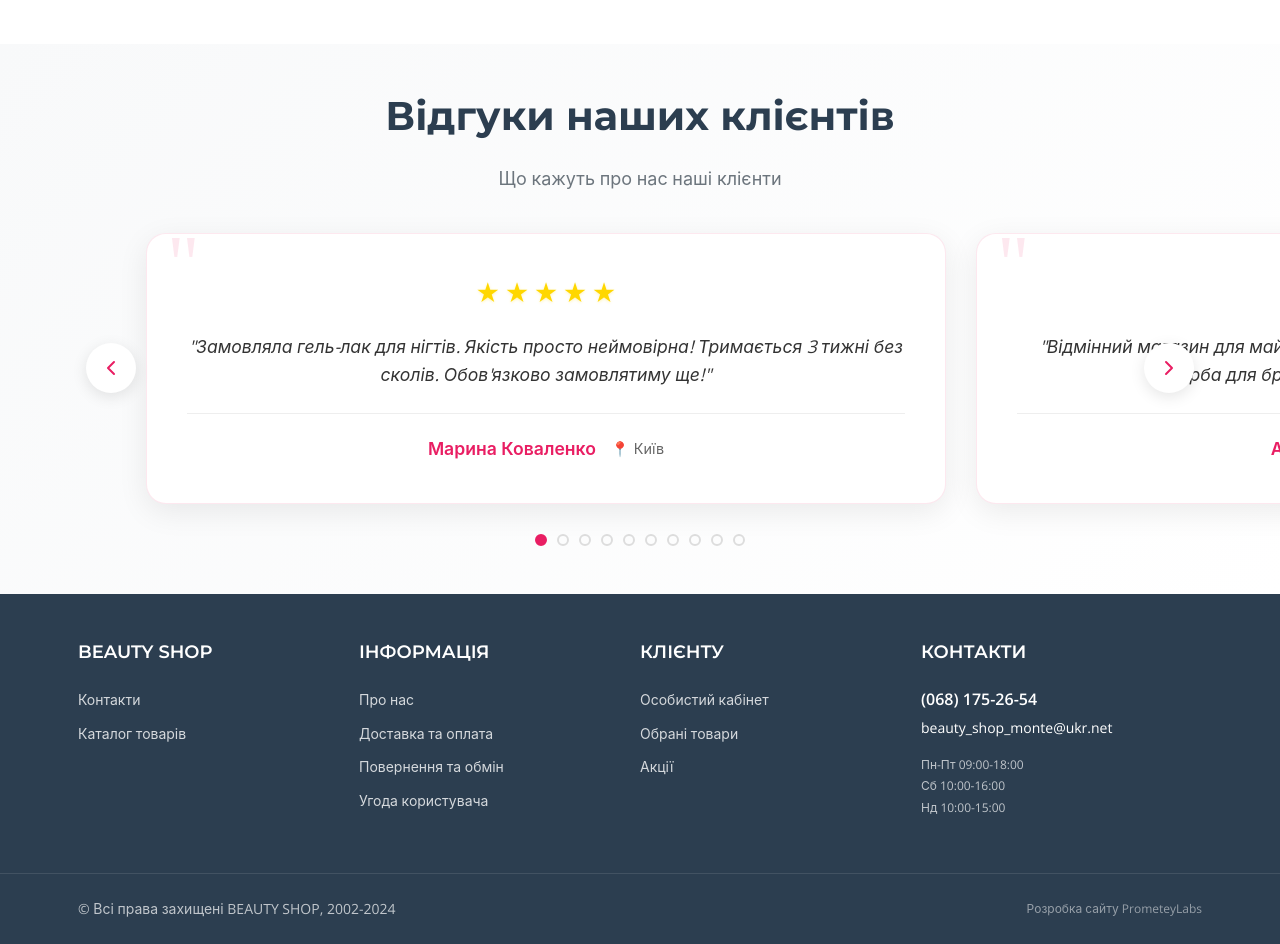
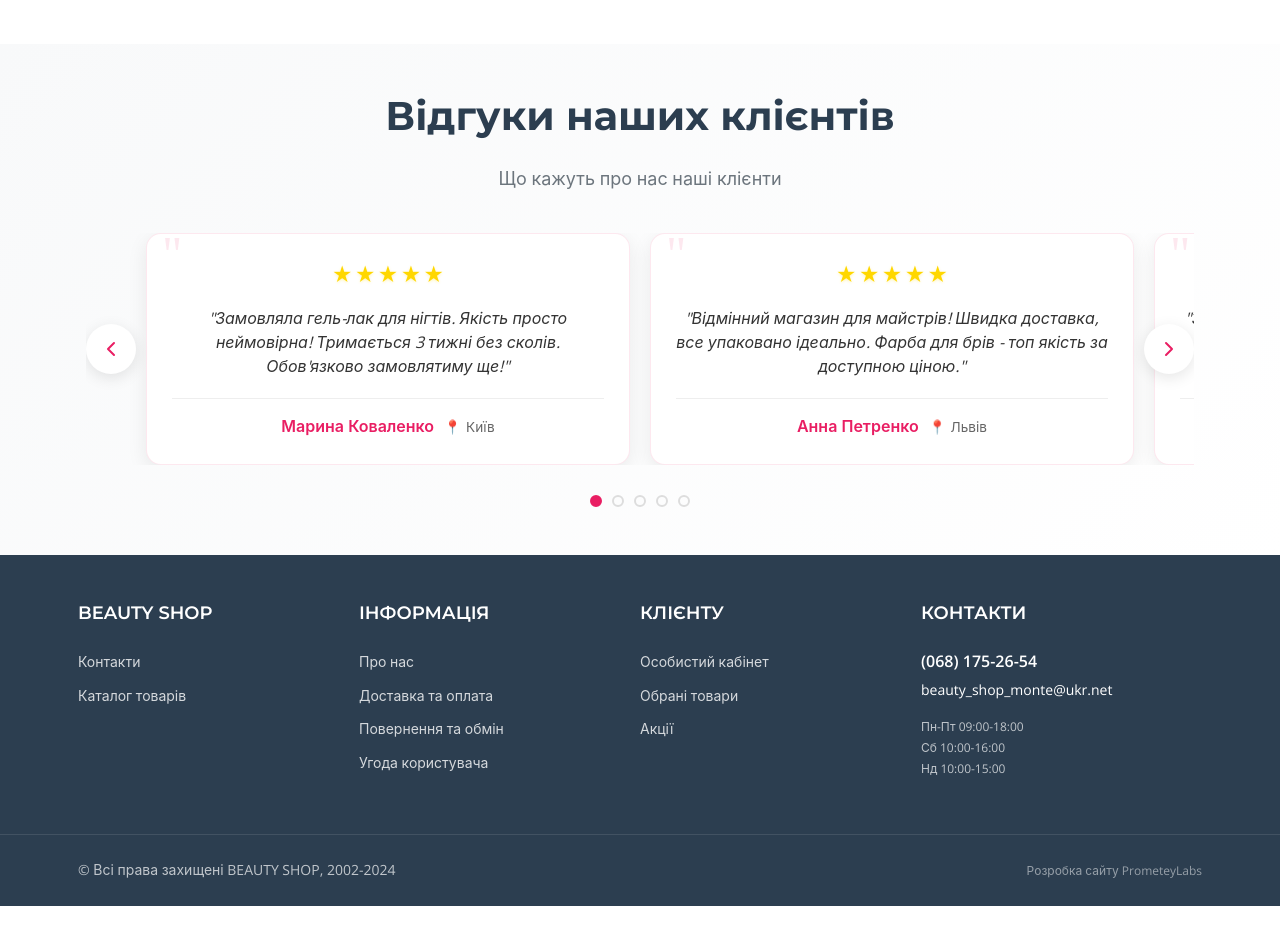
Before and after one commit to Sophie-sd/redrabbit, a Django app: page / in a window 1280 px wide. Shown: the part 2037-2981 px from the top of the page. After the commit the page ends 2943 px from the top, so only its background shows below. Run offline with Django 5.2, Linux system fonts and the light colour scheme; data comes from the database, SQL or seed files in the repository; data that the repository does not hold is empty; parts of the project's set-up code (start-up, migrations or seed data) failed here and were passed over; some libraries are stand-ins or nearby versions.

Commit message:
📐 КОМПАКТНИЙ СЛАЙДЕР ВІДГУКІВ - 2 ВІДГУКИ НА ЕКРАНІ
✨ Що змінено:
- Тепер показується 2 відгуки одночасно замість 1 розтягнутого
- Зменшено індикатори з 10 до 5 (по 2 відгуки на слайд)

📐 CSS зміни (reviews.css):
- review-item: flex: 0 0 calc(50% - 10px) - по 2 на екран
- max-width: 580px для кожного відгуку
- Зменшено padding: 25px → 20px
- border-radius: 20px → 15px
- font-size тексту: 1.1em → 1em
- Зменшено зірки: 24px → 20px
- Лапки цитат: 80px → 50px

⚡ JavaScript логіка (reviews-slider.js):
- totalSlides = Math.ceil(totalReviews / reviewsPerSlide)
- reviewsPerSlide: 2 для десктопу, 1 для мобільного
- Адаптивне перемикання при resize вікна
- Активація 2 відгуків одночасно на десктопі

📱 Адаптивність:
- Десктоп (768px+): 2 відгуки поруч
- Мобільні (<768px): 1 відгук на екран
- window.addEventListener('resize') для динамічної зміни

🎯 HTML структура:
- Зменшено індикатори з 10 до 5 кнопок
- Зберігається 10 відгуків, але групуються по 2

✅ Результат: Компактніше відображення без розтягування! 📱💻

```diff
--- a/static/css/reviews.css
+++ b/static/css/reviews.css
@@ -11,88 +11,97 @@
     max-width: 1200px;
     margin: 40px auto 0;
     padding: 0 60px;
+    overflow: hidden;
 }
 
 .reviews-slider {
     display: flex;
     transition: transform 0.4s ease-in-out;
-    gap: 30px;
+    gap: 20px;
 }
 
 .review-item {
-    flex: 0 0 100%;
-    max-width: 800px;
-    margin: 0 auto;
+    flex: 0 0 calc(50% - 10px);
+    max-width: 580px;
 }
 
 .review-content {
     background: white;
-    border-radius: 20px;
-    padding: 40px;
-    box-shadow: 0 8px 30px rgba(0, 0, 0, 0.08);
+    border-radius: 15px;
+    padding: 25px;
+    box-shadow: 0 6px 20px rgba(0, 0, 0, 0.08);
     border: 1px solid rgba(233, 30, 99, 0.1);
     position: relative;
     text-align: center;
     transition: all 0.3s ease;
+    height: 100%;
+    display: flex;
+    flex-direction: column;
+    justify-content: space-between;
 }
 
 .review-content:hover {
-    transform: translateY(-5px);
-    box-shadow: 0 15px 40px rgba(233, 30, 99, 0.15);
+    transform: translateY(-3px);
+    box-shadow: 0 10px 30px rgba(233, 30, 99, 0.15);
     border-color: rgba(233, 30, 99, 0.2);
 }
 
 .review-content::before {
     content: '"';
     position: absolute;
-    top: -10px;
-    left: 20px;
-    font-size: 80px;
+    top: -5px;
+    left: 15px;
+    font-size: 50px;
     color: rgba(233, 30, 99, 0.1);
     font-family: serif;
     line-height: 1;
 }
 
 .review-rating {
-    margin-bottom: 20px;
+    margin-bottom: 15px;
 }
 
 .review-rating .star {
-    font-size: 24px;
+    font-size: 20px;
     color: #ffd700;
-    margin: 0 2px;
+    margin: 0 1px;
     text-shadow: 0 1px 3px rgba(255, 215, 0, 0.3);
 }
 
 .review-text {
-    font-size: 1.1em;
-    line-height: 1.6;
+    font-size: 1em;
+    line-height: 1.5;
     color: #333;
-    margin: 0 0 25px 0;
+    margin: 0 0 20px 0;
     font-style: italic;
     position: relative;
     z-index: 1;
+    flex-grow: 1;
+    display: flex;
+    align-items: center;
+    justify-content: center;
 }
 
 .review-author {
     border-top: 1px solid #eee;
-    padding-top: 20px;
+    padding-top: 15px;
     display: flex;
     justify-content: center;
     align-items: center;
-    gap: 15px;
+    gap: 10px;
     flex-wrap: wrap;
+    margin-top: auto;
 }
 
 .author-name {
     font-weight: 600;
     color: #e91e63;
-    font-size: 1.1em;
+    font-size: 1em;
 }
 
 .review-location {
     color: #666;
-    font-size: 0.9em;
+    font-size: 0.85em;
     position: relative;
 }
 
@@ -175,28 +184,32 @@
         margin-top: 30px;
     }
 
+    .review-item {
+        flex: 0 0 100%; /* На мобільному показуємо по 1 відгуку */
+    }
+
     .review-content {
-        padding: 25px;
-        border-radius: 15px;
+        padding: 20px;
+        border-radius: 12px;
     }
 
     .review-content::before {
-        font-size: 60px;
-        top: -5px;
-        left: 15px;
+        font-size: 40px;
+        top: -3px;
+        left: 12px;
     }
 
     .review-text {
-        font-size: 1em;
-        margin-bottom: 20px;
+        font-size: 0.95em;
+        margin-bottom: 15px;
     }
 
     .author-name {
-        font-size: 1em;
+        font-size: 0.95em;
     }
 
     .review-location {
-        font-size: 0.85em;
+        font-size: 0.8em;
     }
 
     .reviews-nav-btn {
--- a/static/js/reviews-slider.js
+++ b/static/js/reviews-slider.js
@@ -8,7 +8,20 @@ document.addEventListener('DOMContentLoaded', function() {
     if (!slider || !prevBtn || !nextBtn) return;
 
     let currentSlide = 0;
-    const totalSlides = document.querySelectorAll('.review-item').length;
+    const totalReviews = document.querySelectorAll('.review-item').length;
+    let reviewsPerSlide = window.innerWidth <= 768 ? 1 : 2; // 1 для мобільних, 2 для десктопу
+    let totalSlides = Math.ceil(totalReviews / reviewsPerSlide);
+
+    // Функція для оновлення кількості відгуків на слайді при зміні розміру екрану
+    function updateReviewsPerSlide() {
+        const newReviewsPerSlide = window.innerWidth <= 768 ? 1 : 2;
+        if (newReviewsPerSlide !== reviewsPerSlide) {
+            reviewsPerSlide = newReviewsPerSlide;
+            totalSlides = Math.ceil(totalReviews / reviewsPerSlide);
+            currentSlide = Math.min(currentSlide, totalSlides - 1);
+            updateSlider();
+        }
+    }
 
     // Функція для оновлення позиції слайдера
     function updateSlider() {
@@ -20,9 +33,10 @@ document.addEventListener('DOMContentLoaded', function() {
             indicator.classList.toggle('active', index === currentSlide);
         });
 
-        // Додаємо клас active до поточного слайду
+        // Додаємо клас active до поточних слайдів
         document.querySelectorAll('.review-item').forEach((item, index) => {
-            item.classList.toggle('active', index === currentSlide);
+            const isActive = index >= currentSlide * reviewsPerSlide && index < (currentSlide + 1) * reviewsPerSlide;
+            item.classList.toggle('active', isActive);
         });
     }
 
@@ -117,6 +131,9 @@ document.addEventListener('DOMContentLoaded', function() {
         }
     });
 
+    // Обробник зміни розміру вікна
+    window.addEventListener('resize', updateReviewsPerSlide);
+
     // Ініціалізація
     updateSlider();
 });
--- a/templates/core/home.html
+++ b/templates/core/home.html
@@ -536,11 +536,6 @@
             <button class="indicator" data-slide="2"></button>
             <button class="indicator" data-slide="3"></button>
             <button class="indicator" data-slide="4"></button>
-            <button class="indicator" data-slide="5"></button>
-            <button class="indicator" data-slide="6"></button>
-            <button class="indicator" data-slide="7"></button>
-            <button class="indicator" data-slide="8"></button>
-            <button class="indicator" data-slide="9"></button>
         </div>
     </div>
 </section>
```
